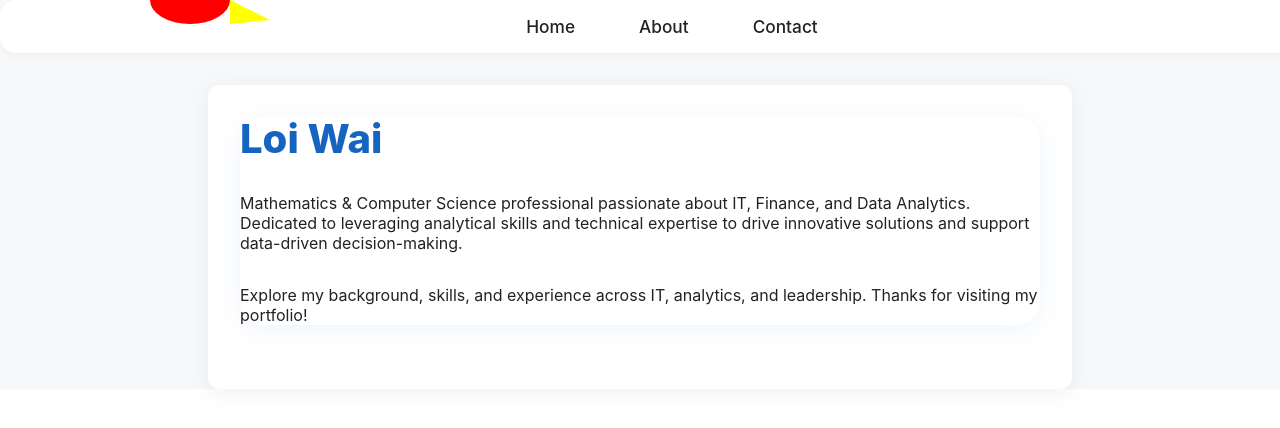
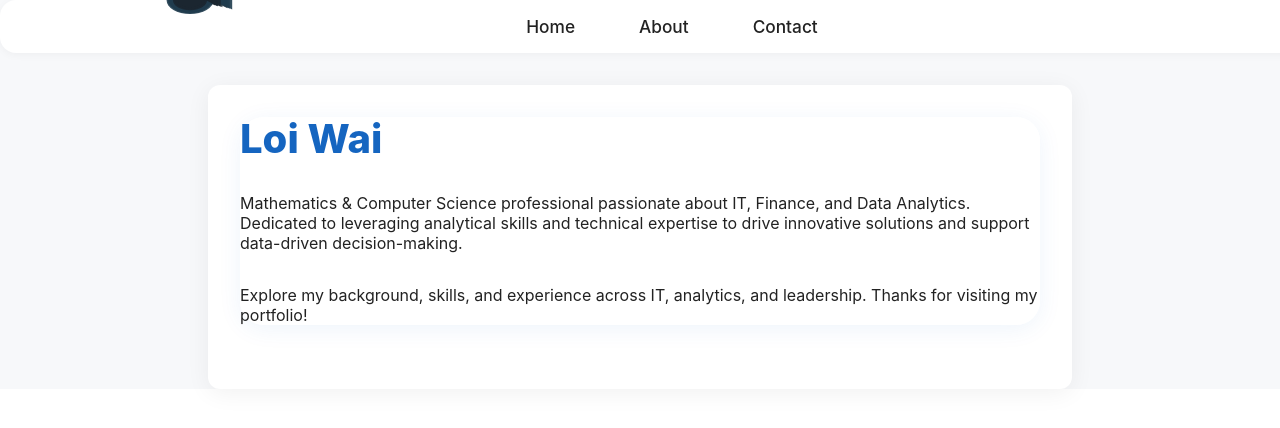
Before and after one commit to loiwai/portfolio, a React (Vite) app: page / in a window 1280 px wide. Shown: the top 428 px of the page. Built offline with nearby package versions, Linux system fonts and the light colour scheme.

Commit message:
Updated fish animation: smaller, darker, and more realistic

```diff
--- a/src/pages/Home.jsx
+++ b/src/pages/Home.jsx
@@ -21,42 +21,94 @@ export default function Home() {
     fontSize: '2.5rem',
     marginBottom: '1.5rem',
   };
-  // Removed sectionStyle, use plain <p> tags for inner content
+
+  // Generate multiple fish elements dynamically
+  const fishCount = 10;
+  const fishArray = Array.from({ length: fishCount }).map((_, i) => {
+    const delay = Math.random() * 10; // random start delay for realism
+    const size = 10 + Math.random() * 15; // smaller fish (10–25px)
+    const color = ['#1f3b4d', '#22313f', '#1a252f', '#2b3a42'][Math.floor(Math.random() * 4)]; // dark blue shades
+    const eyeColor = '#fff';
+    const pupilColor = '#000';
+
+    return (
+      <g key={i} opacity="0.9">
+        {/* Fish Body */}
+        <ellipse cx="0" cy="0" rx={size} ry={size * 0.6} fill={color} />
+        {/* Tail */}
+        <polygon
+          points={`${size},0 ${size * 1.8},${size * 0.4} ${size * 1.8},${-size * 0.4}`}
+          fill={color}
+        />
+        {/* Eye */}
+        <circle cx={-size * 0.5} cy={-size * 0.2} r={size * 0.15} fill={eyeColor} />
+        <circle cx={-size * 0.5} cy={-size * 0.2} r={size * 0.07} fill={pupilColor} />
+
+        {/* Swim motion */}
+        <animateMotion
+          dur={`${8 + Math.random() * 5}s`}
+          repeatCount="indefinite"
+          keyPoints="0;1"
+          keyTimes="0;1"
+          begin={`${delay}s`}
+        >
+          <mpath href="#fishPath" />
+        </animateMotion>
+      </g>
+    );
+  });
 
   return (
     <div className="page home" style={{ position: 'relative', overflow: 'visible' }}>
-      {/* Fish Animation SVG - strictly behind card, not inside content */}
-      <div className="fish-anim-bg" style={{ position: 'fixed', top: 0, left: 0, width: '100vw', height: '400px', zIndex: 0, pointerEvents: 'none' }}>
-        <svg width="100vw" height="400" viewBox="0 0 900 400" style={{ position: 'absolute', left: 0, top: 0 }}>
+      {/* Fish Animation Background */}
+      <div
+        className="fish-anim-bg"
+        style={{
+          position: 'fixed',
+          top: 0,
+          left: 0,
+          width: '100vw',
+          height: '400px',
+          zIndex: 0,
+          pointerEvents: 'none',
+        }}
+      >
+        <svg
+          width="100vw"
+          height="400"
+          viewBox="0 0 900 400"
+          style={{ position: 'absolute', left: 0, top: 0 }}
+        >
           <defs>
-            <linearGradient id="rainbowGradient" x1="0" y1="0" x2="1" y2="1">
-              <stop offset="0%" stopColor="#ff5e62" />
-              <stop offset="30%" stopColor="#ffb347" />
-              <stop offset="60%" stopColor="#43e97b" />
-              <stop offset="100%" stopColor="#38f9d7" />
-            </linearGradient>
-            <path id="fishPath" d="M100,100 h700 a40,40 0 0 1 40,40 v120 a40,40 0 0 1 -40,40 h-700 a40,40 0 0 1 -40,-40 v-120 a40,40 0 0 1 40,-40 z" />
+            <path
+              id="fishPath"
+              d="M100,100 h700 a40,40 0 0 1 40,40 v120 a40,40 0 0 1 -40,40 h-700 a40,40 0 0 1 -40,-40 v-120 a40,40 0 0 1 40,-40 z"
+            />
           </defs>
-          {/* TEST FISH - Large and visible */}
-          <g opacity="1">
-            <ellipse cx="0" cy="0" rx="40" ry="24" fill="red" />
-            <polygon points="40,0 80,20 40,24" fill="yellow" />
-            <circle cx="-20" cy="-8" r="5" fill="#fff" />
-            <circle cx="-20" cy="-8" r="2.5" fill="#222" />
-            <animateMotion dur="10s" repeatCount="indefinite" keyPoints="0;1" keyTimes="0;1" begin="0s">
-              <mpath href="#fishPath" />
-            </animateMotion>
-          </g>
+          {fishArray}
         </svg>
       </div>
-      {/* Main Content - above fish animation, not mixed */}
-      <div className="main-content" style={{ position: 'relative', zIndex: 1, background: 'rgba(255,255,255,0.98)', borderRadius: '24px', boxShadow: '0 4px 24px rgba(21,101,192,0.07)' }}>
+
+      {/* Main Content */}
+      <div
+        className="main-content"
+        style={{
+          position: 'relative',
+          zIndex: 1,
+          background: 'rgba(255,255,255,0.98)',
+          borderRadius: '24px',
+          boxShadow: '0 4px 24px rgba(21,101,192,0.07)',
+        }}
+      >
         <h1 style={headingStyle}>Loi Wai</h1>
         <p style={{ margin: '2rem 0' }}>
-          Mathematics & Computer Science professional passionate about IT, Finance, and Data Analytics. Dedicated to leveraging analytical skills and technical expertise to drive innovative solutions and support data-driven decision-making.
+          Mathematics & Computer Science professional passionate about IT, Finance, and Data
+          Analytics. Dedicated to leveraging analytical skills and technical expertise to drive
+          innovative solutions and support data-driven decision-making.
         </p>
         <p style={{ margin: '2rem 0' }}>
-          Explore my background, skills, and experience across IT, analytics, and leadership. Thanks for visiting my portfolio!
+          Explore my background, skills, and experience across IT, analytics, and leadership. Thanks
+          for visiting my portfolio!
         </p>
         <NeumorphicToggle />
       </div>
```
